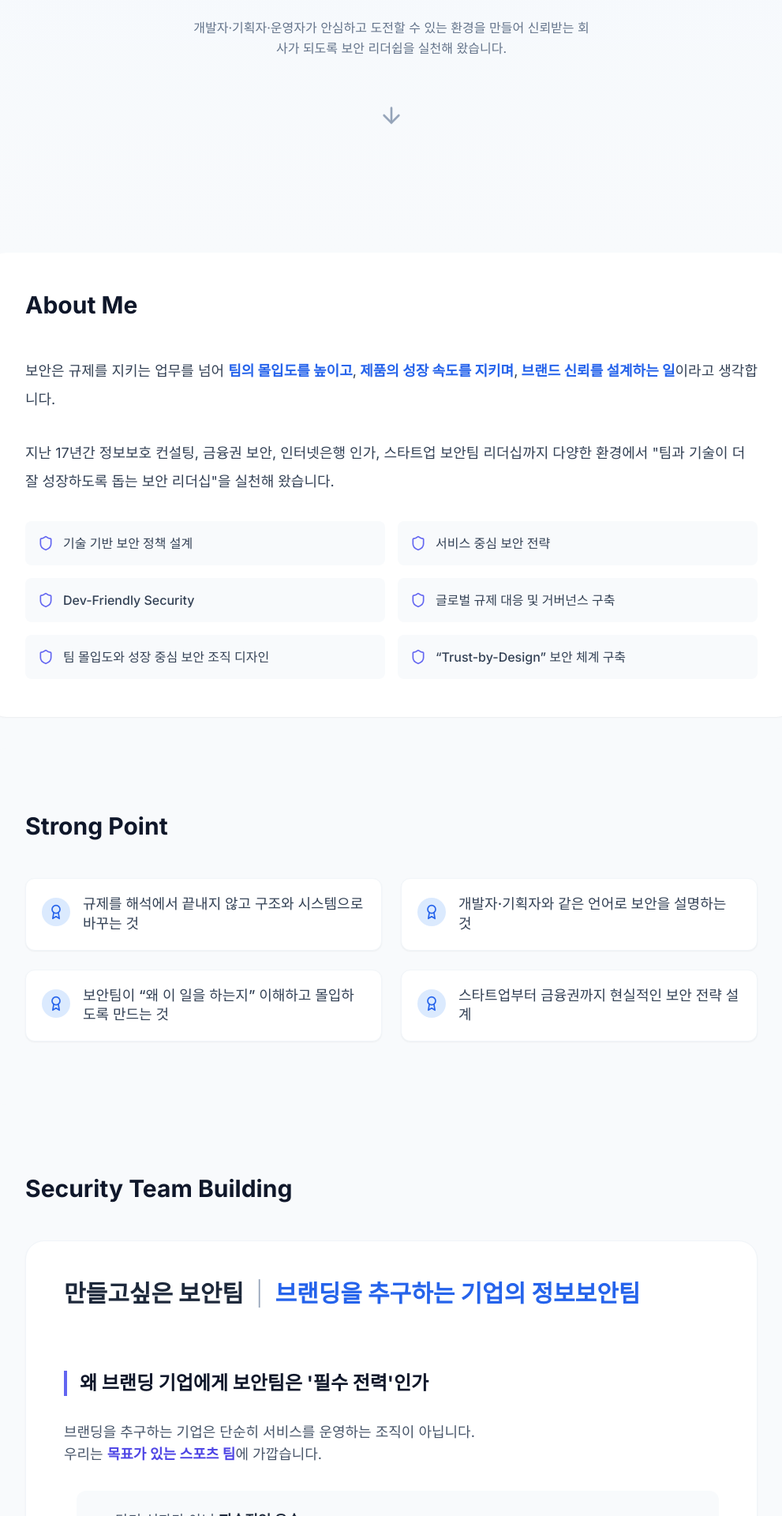
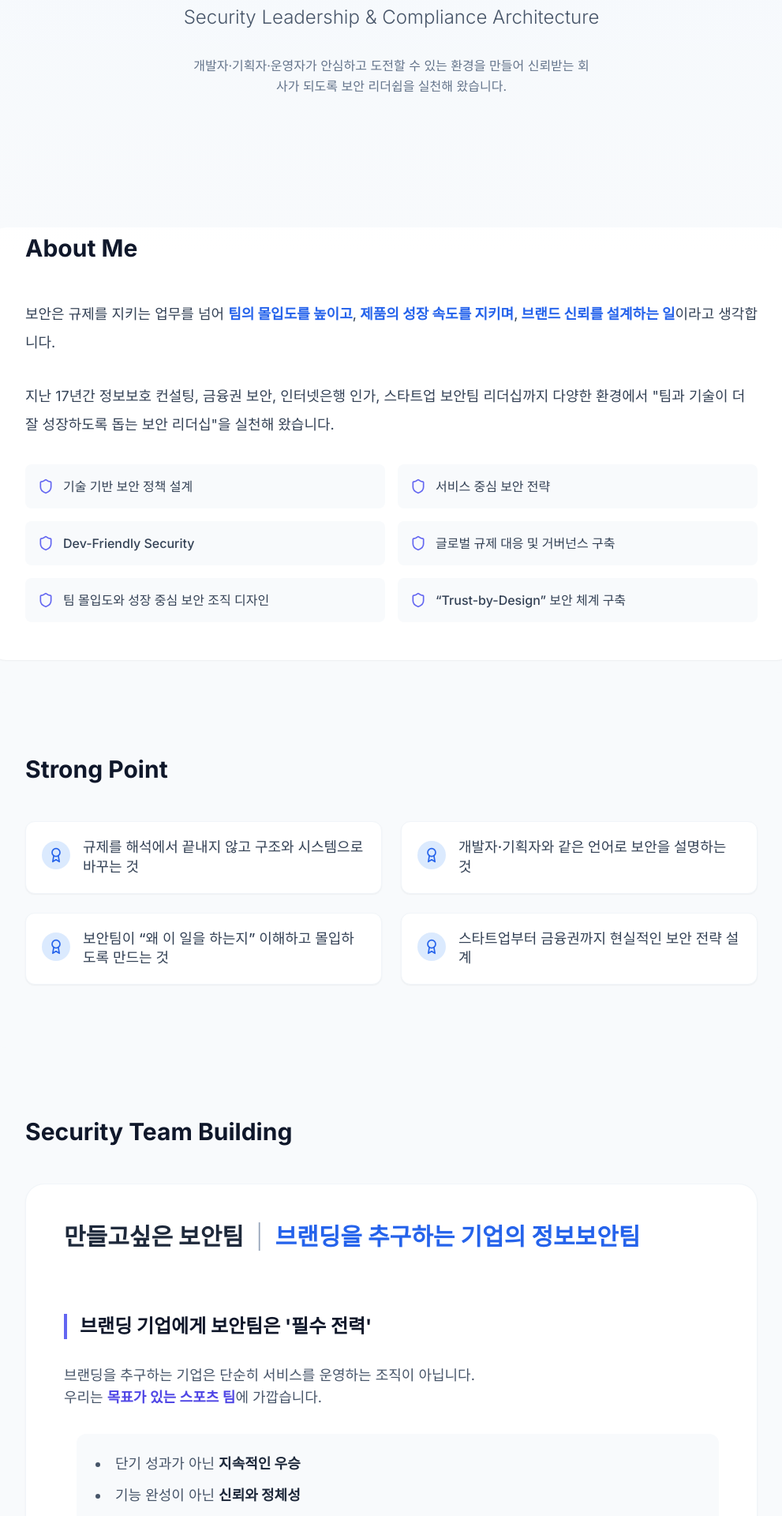
Before and after one commit to dojihyeok/portfolio, a Next.js app: page / in a window 1280 px wide. Shown: the part 480-2400 px from the top of the page at 79% size, without its empty margins (144-1135 px from the left). Built offline with nearby package versions, Linux system fonts and the light colour scheme.

Commit message:
feat: Update Security Team Plan section, adjust About Me layout, and add release notes

```diff
--- /dev/null
+++ b/next.config.js
@@ -0,0 +1,4 @@
+/** @type {import('next').NextConfig} */
+const nextConfig = {};
+
+module.exports = nextConfig;
--- a/src/app/page.tsx
+++ b/src/app/page.tsx
@@ -1,7 +1,7 @@
 "use client";
 
 import { motion } from "framer-motion";
-import { Mail, Github, Linkedin, Award, Book, Terminal, Shield, ArrowDown, Users } from "lucide-react";
+import { Mail, Github, Linkedin, Award, Book, Terminal, Shield, Users } from "lucide-react";
 import Image from "next/image";
 import Link from "next/link";
 import { Section } from "@/components/Section";
@@ -44,14 +44,12 @@ export default function Home() {
                         개발자·기획자·운영자가 안심하고 도전할 수 있는 환경을 만들어 신뢰받는 회사가 되도록 보안 리더쉽을 실천해 왔습니다.
                     </p>
 
-                    <div className="mt-16 animate-bounce text-slate-400 flex justify-center">
-                        <ArrowDown size={32} />
-                    </div>
+
                 </motion.div>
             </section>
 
             {/* About Me */}
-            <Section title="About Me" className="bg-white dark:bg-slate-900/50 rounded-3xl shadow-sm py-6 md:py-12">
+            <Section title="About Me" className="bg-white dark:bg-slate-900/50 rounded-3xl shadow-sm pt-2 pb-6 md:pt-2 md:pb-12 -mt-8">
                 <p className="text-lg leading-loose text-slate-700 dark:text-slate-300">
                     보안은 규제를 지키는 업무를 넘어 <span className="font-bold text-blue-600 dark:text-blue-400">팀의 몰입도를 높이고</span>,
                     <span className="font-bold text-blue-600 dark:text-blue-400"> 제품의 성장 속도를 지키며</span>,
@@ -111,7 +109,7 @@ export default function Home() {
 
                     {/* Section 1: Intro - Why Essential? */}
                     <div className="space-y-6 md:space-y-8 text-base md:text-lg text-slate-600 dark:text-slate-300 leading-relaxed">
-                        <h4 className="text-lg md:text-2xl font-bold text-slate-900 dark:text-white border-l-4 border-indigo-500 pl-4">왜 브랜딩 기업에게 보안팀은 &#39;필수 전력&#39;인가</h4>
+                        <h4 className="text-lg md:text-2xl font-bold text-slate-900 dark:text-white border-l-4 border-indigo-500 pl-4">브랜딩 기업에게 보안팀은 &#39;필수 전력&#39;</h4>
                         <p>
                             브랜딩을 추구하는 기업은 단순히 서비스를 운영하는 조직이 아닙니다.<br className="hidden md:block" />
                             우리는 <span className="font-semibold text-indigo-600 dark:text-indigo-400">목표가 있는 스포츠 팀</span>에 가깝습니다.
@@ -170,7 +168,7 @@ export default function Home() {
 
                     {/* Section 3: Identity - Squad vs Support */}
                     <div className="space-y-6 md:space-y-8">
-                        <h4 className="text-lg md:text-2xl font-bold text-slate-900 dark:text-white border-l-4 border-indigo-500 pl-4">보안팀은 왜 스쿼드이면서 동시에 서포트 조직인가</h4>
+                        <h4 className="text-lg md:text-2xl font-bold text-slate-900 dark:text-white border-l-4 border-indigo-500 pl-4">보안팀은 스쿼드이면서 동시에 서포트 조직</h4>
                         <div className="grid grid-cols-1 md:grid-cols-2 gap-4 md:gap-8">
                             <div className="bg-blue-50 dark:bg-blue-900/20 p-6 rounded-2xl border border-blue-100 dark:border-blue-800">
                                 <h5 className="font-bold text-lg mb-3 flex items-center gap-2 text-blue-700 dark:text-blue-300">
@@ -272,7 +270,7 @@ export default function Home() {
             </Section>
 
             {/* Security Team Plan (New Section) */}
-            <Section title="Security Team Plan" className="py-6 md:py-12">
+            <Section title="Security Team Plan (몰입할 수 있는 보안팀)" className="py-6 md:py-12">
                 <div className="bg-white dark:bg-slate-900/50 rounded-3xl p-6 md:p-12 shadow-sm border border-slate-100 dark:border-slate-800 space-y-16">
                     {/* Header */}
                     <div>
```
Also changed, not shown: 2 other files (tests, documents, lock files or other folders).
